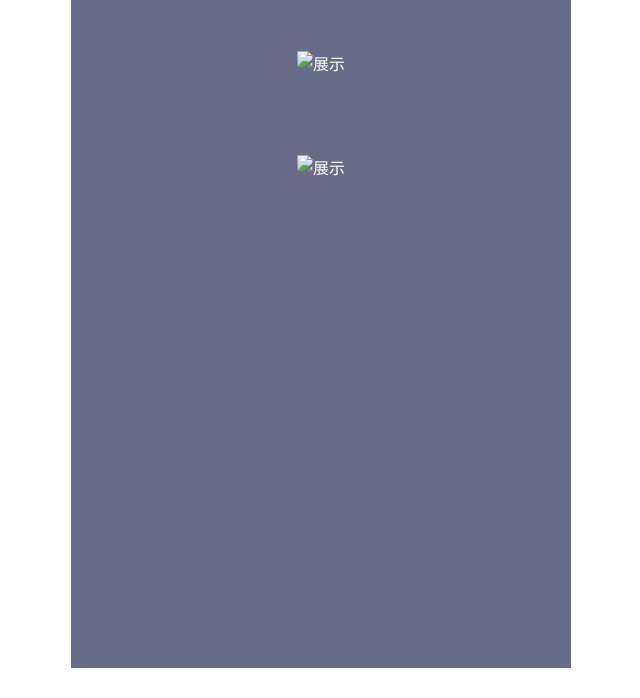
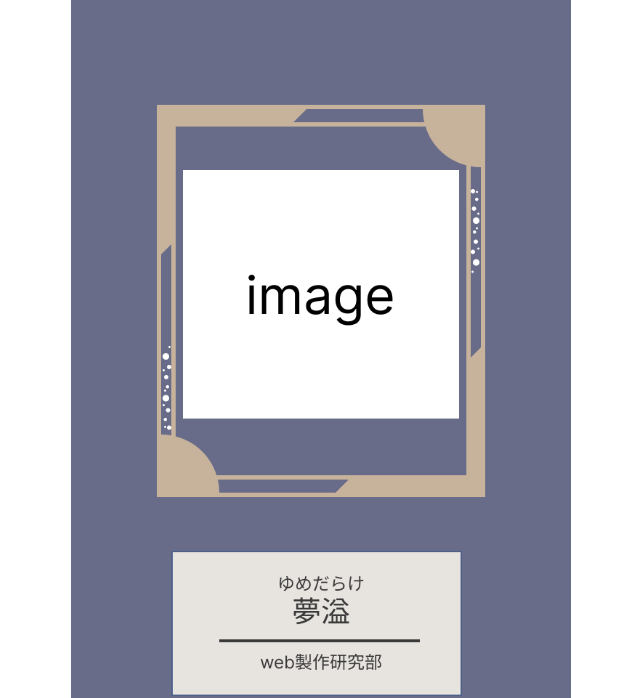
Before and after one commit to hengin-eer/nitacfesta-2025-components, a plain HTML site: page index.html in a window 1280 px wide. Shown: the part 132-830 px from the top of the page, without its empty margins (319-959 px from the left). Before the commit the page ends 800 px from the top, so only its background shows below. Drawn offline with Linux system fonts and the light colour scheme; the site is published under a folder, as on GitHub Pages, so addresses that start at the root find nothing.

Commit message:
🐛 画像リンクを相対パスに修正（github pages対策）

```diff
--- a/index.html
+++ b/index.html
@@ -54,18 +54,18 @@
 				<!-- popup-opennerにネストしたコンテンツをクリックするとポップアップが開く -->
 				<!-- for属性で表示先のidを指定する -->
 				<popup-openner for="popup1">
-					<img class="exhibit" src="/images/exhibit.png" alt="展示" />
+					<img class="exhibit" src="./images/exhibit.png" alt="展示" />
 				</popup-openner>
 				<popup-wrapper id="popup1">
 					<img
 						class="content-image"
-						src="/images/content.png"
+						src="./images/content.png"
 						alt="コンテンツ"
 					/>
 				</popup-wrapper>
 
 				<popup-openner for="popup2">
-					<img class="exhibit" src="/images/exhibit.png" alt="展示" />
+					<img class="exhibit" src="./images/exhibit.png" alt="展示" />
 				</popup-openner>
 				<popup-wrapper id="popup2">
 					<h2>コンテンツその2</h2>
```
